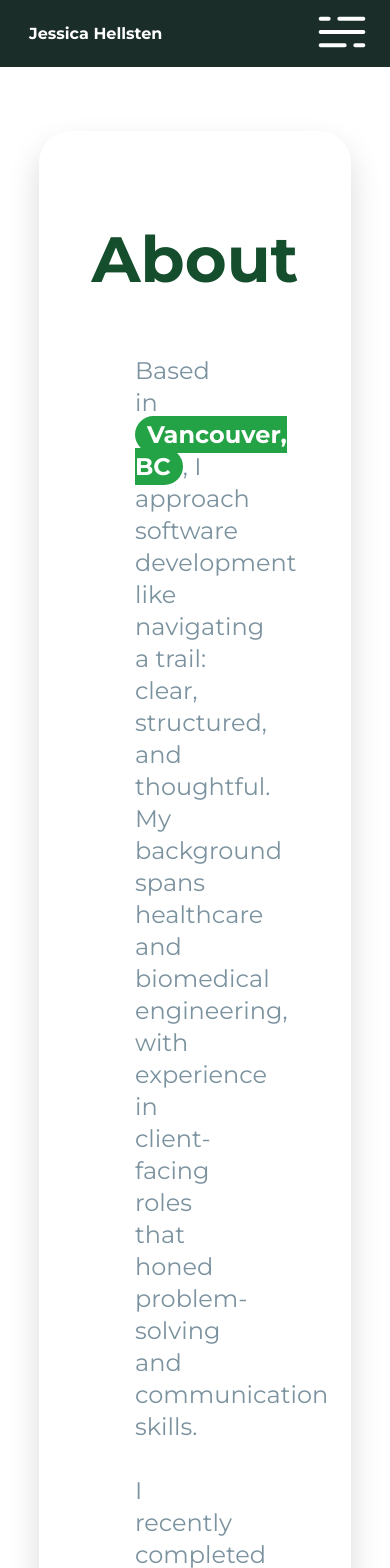
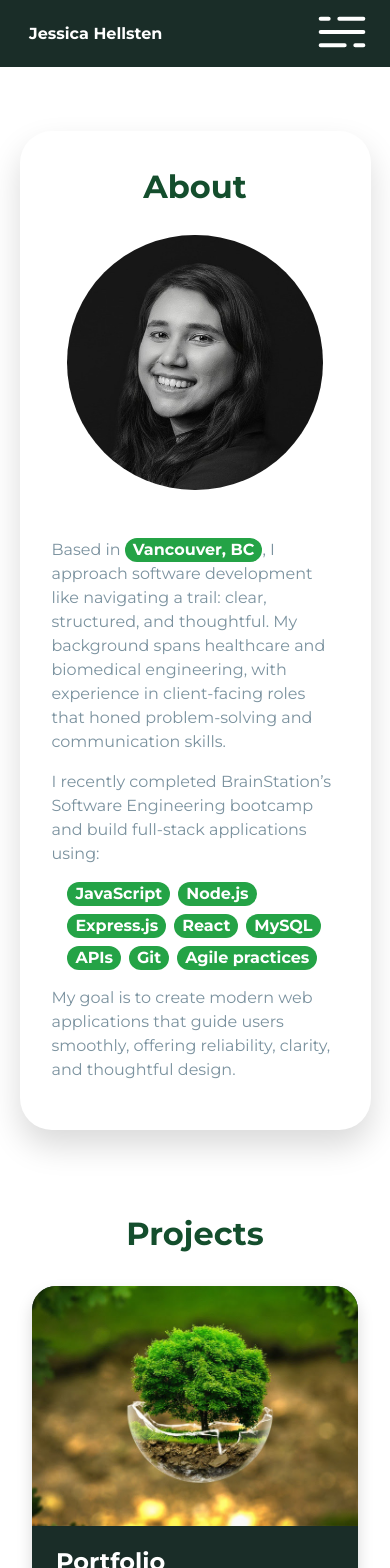
Before and after one commit to hellsten/jessicahellsten-website, a React (Vite) app: page / in a window 390 px wide. Shown: the top 1568 px of the page. Built offline with nearby package versions, Linux system fonts and the light colour scheme.

Commit message:
Added responsiveness to About

```diff
--- a/src/components/About/About.scss
+++ b/src/components/About/About.scss
@@ -4,13 +4,24 @@
 .about {
   display: flex;
   justify-self: center;
-  padding: 4rem 0 4rem;
+  padding: 4rem 0;
+  margin: 2rem 0 0;
   width: 80%;
+  @include small-desktop {
+    width: 90%;
+    margin: 0;
+  }
   &__container {
     overflow: hidden;
     border-radius: 2rem;
     padding: 6rem;
     box-shadow: 0 1rem 2rem rgba(0, 0, 0, 0.15);
+    @include small-desktop {
+      padding: 4rem;
+    }
+    @include tablet {
+      padding: 2rem 1rem 3rem;
+    }
   }
   &__header {
     display: flex;
@@ -21,45 +32,83 @@
     font-weight: 700;
     color: $green-color-primary;
     padding-bottom: 4rem;
+    @include tablet {
+      font-size: 3rem;
+      padding: 1rem 0 3rem;
+    }
+    @include mobile {
+      font-size: 2rem;
+      padding: 0.5rem 0 2rem;
+    }
   }
   &__card-container {
     display: flex;
     flex-direction: row;
     gap: 4rem;
+    @include small-desktop {
+      gap: 3rem;
+    }
+    @include tablet {
+      flex-direction: column-reverse;
+      align-items: center;
+    }
   }
-  &__card-left{
+  &__card-left {
     display: flex;
     flex-direction: row;
     flex-direction: column;
     width: 70%;
     gap: 2rem;
-    span{
+    @include tablet {
+      width: 90%;
+      gap: 1rem;
+    }
+    span {
       font-size: 1.5rem;
       color: $green-color-accent;
       line-height: 2rem;
-      span{
-        display: block;
-        text-align: center;
-        padding: 1rem 4rem;
-        line-height: 3rem;
+      @include small-desktop {
+        font-size: 1rem;
       }
-      p{
-        display: inline;
+      @include tablet {
+        line-height: 1.5rem;
+      }
+      span {
+        display: flex;
+        flex-wrap: wrap;
+        justify-content: left;
+        gap: 0.5rem;
+        padding: 1rem 1rem;
+        line-height: 2rem;
+      }
+      p {
+        display: inline-block;
         background-color: $green-color-secondary;
         font-weight: 700;
         color: $color-white;
-        padding: 0.25rem 0.75rem;
+        padding: 0.25rem 0.5rem;
         border-radius: 2rem;
+        @include tablet {
+          line-height: 1rem;
+        }
       }
     }
   }
   &__card-right {
-    img{
+    display: flex;
+    align-items: center;
+    @include mobile {
+      justify-content: center;
+    }
+    img {
       width: 100%;
       aspect-ratio: 1/1;
       object-fit: cover;
       border-radius: 20rem;
       transition: transform 0.5s ease;
+      @include mobile {
+        width: 80%;
+      }
       &:hover {
         transform: scale(1.05);
       }
```
